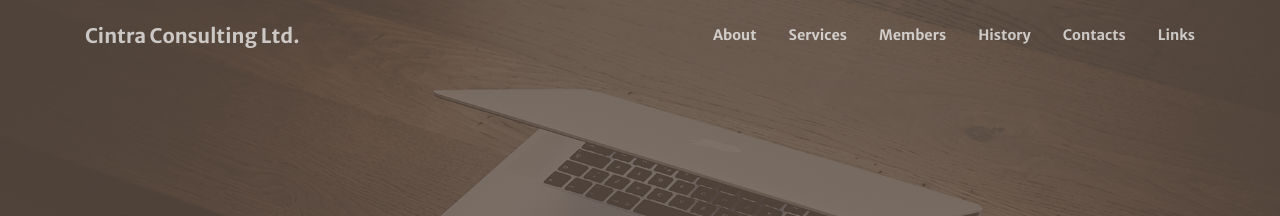
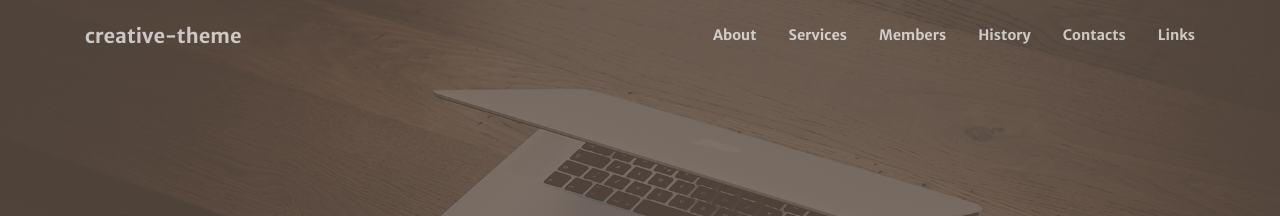
Before and after one commit to missmunkhuu/creative-theme, a Jekyll site: the page built from index.md, in a window 1280 px wide. Shown: the top 216 px of the page. Built offline with Jekyll 4.4.1, drawn with Linux system fonts in a browser that asks for light colours; nearby versions of some CDN libraries; part of the change alters nothing that is shown.

Commit message:
removed title

```diff
--- a/_config.yml
+++ b/_config.yml
@@ -1,5 +1,5 @@
 # Site settings
-title: Cintra Consulting Ltd.
+# title: Cintra Consulting Ltd.
 description: > # this means to ignore newlines until "baseurl:"
 baseurl: "/creative-theme-jekyll-new/" # the subpath of your site, e.g. /blog/
 url: "" # the base hostname & protocol for your site
```
